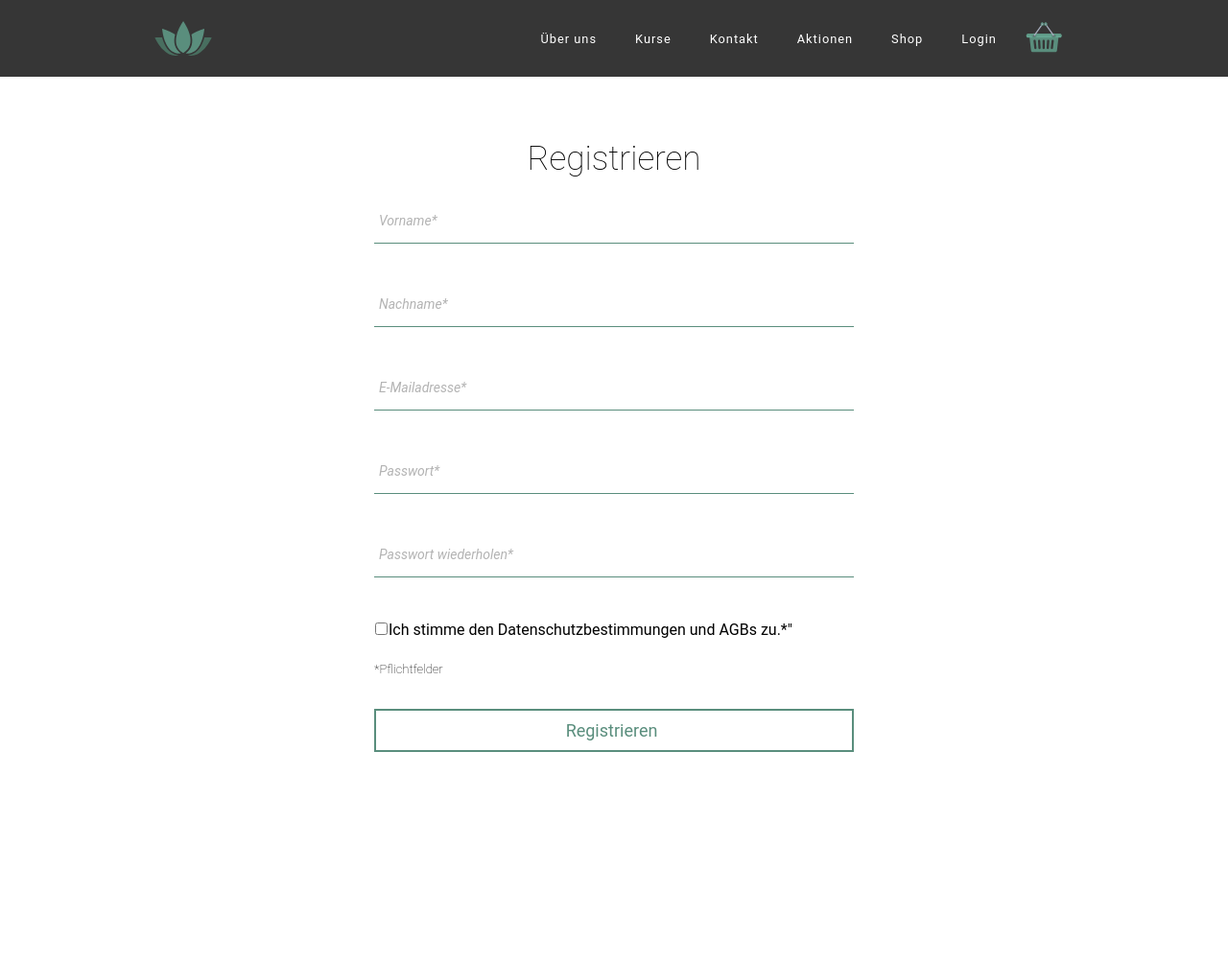
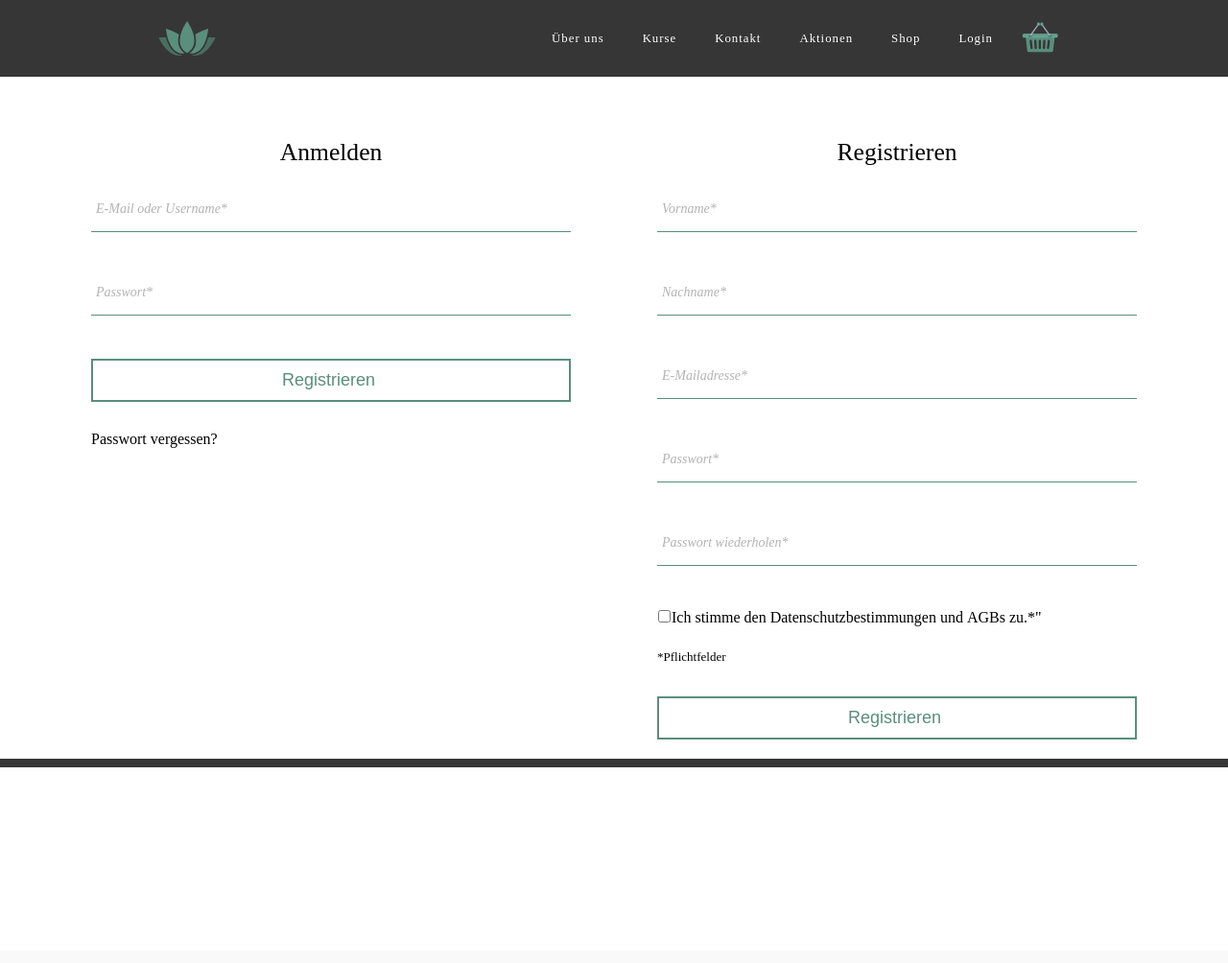
Before and after one commit to mrpipi1/Project-X, a PHP site: page /index.php?page=Registrieren in a window 1280 px wide. Shown: the whole page at 96% size. After the commit the page ends 800 px from the top, so only its background shows below. Run offline with PHP 8.4, Linux system fonts and the light colour scheme.

Commit message:
was wir am do gmeinsam geändert haben und so

```diff
--- a/content/Registrieren.php
+++ b/content/Registrieren.php
@@ -1,5 +1,37 @@
-<section class="content-wrapper">
-    <h2>Registrieren</h2>
+<section class="content-wrapper wrapper_checkout">
+
+    <section class="wrapper_form_login">
+
+        <h2 class="hl_checkout">Anmelden</h2>
+
+        <form class="form_checkout" action="" method="post">
+
+            <div class="form-group">
+                <input type="text" name="email" value="" required class="input">
+                <span class="highlight"></span>
+                <span class="form-bar"></span>
+                <label class="label">E-Mail oder Username*</label>
+            </div>
+
+            <div class="form-group">
+                <input type="password" name="password" value="" required class="input">
+                <span class="highlight"></span>
+                <span class="form-bar"></span>
+                <label class="label">Passwort*</label>
+            </div>
+
+            <div class="btn_checkout btn_big-checkout">
+                <input type="submit" name="name" value="Registrieren"   class="btn_big-checkout input">
+            </div>
+        </form>
+
+        <div class="form_checkout-text"><a href="#" class="form_checkout_link">Passwort vergessen?</a></div>
+
+    </section>
+
+    <section class="wrapper_form_login">
+
+    <h2 class="hl_checkout">Registrieren</h2>
 
     <form class="form_checkout form-register" action="" method="post">
 
@@ -51,4 +83,6 @@
 
     </form>
 
+    </section>
+
 </section>
--- a/css/styles.css
+++ b/css/styles.css
@@ -4,9 +4,7 @@
     Erstes      #65a591
     Zweites     #5a8e7d
     Drittes     #486e5f
-
 */
-
 
 * {
   margin: 0;
@@ -14,7 +12,7 @@
 
   list-style: none;
   text-decoration: none;
-  font-family: 'roboto';
+  font-family: 'roboto',;
 
   box-sizing: border-box;
 }
--- a/header.php
+++ b/header.php
@@ -35,7 +35,7 @@
   		  <li><a href="<?php if( !isset($_GET["page"]) || $_GET["page"] == "home" ){echo "#contact";}else{echo "index.php?page=home#contact";} ?>">Kontakt</a></li>
         <li><a href="<?php if( !isset($_GET["page"]) || $_GET["page"] == "home" ){echo "#saleproducts_main";}else{echo "index.php?page=home#saleproducts_main";} ?>""#saleproducts_main">Aktionen</a></li>
         <li><a href="index.php?page=Shop">Shop</a></li>
-        <li><a href="<?php if( !isset($_GET["page"]) || $_GET["page"] == "home" ){echo "#login";}else{echo "index.php?page=home#login";} ?>">Login</a></li>
+        <li><a href="index.php?page=Registrieren">Login</a></li>
         <li class="cart"><a href="index.php?page=Warenkorb">CART</a></li>
   		</ul>
       <div class="handle">&#9776;﻿</div> <!-- responsive burger icon -->
```
Also changed, not shown: content/header.php (deleted, +0 -37 lines), img/socialmedia/sprites.svg.
